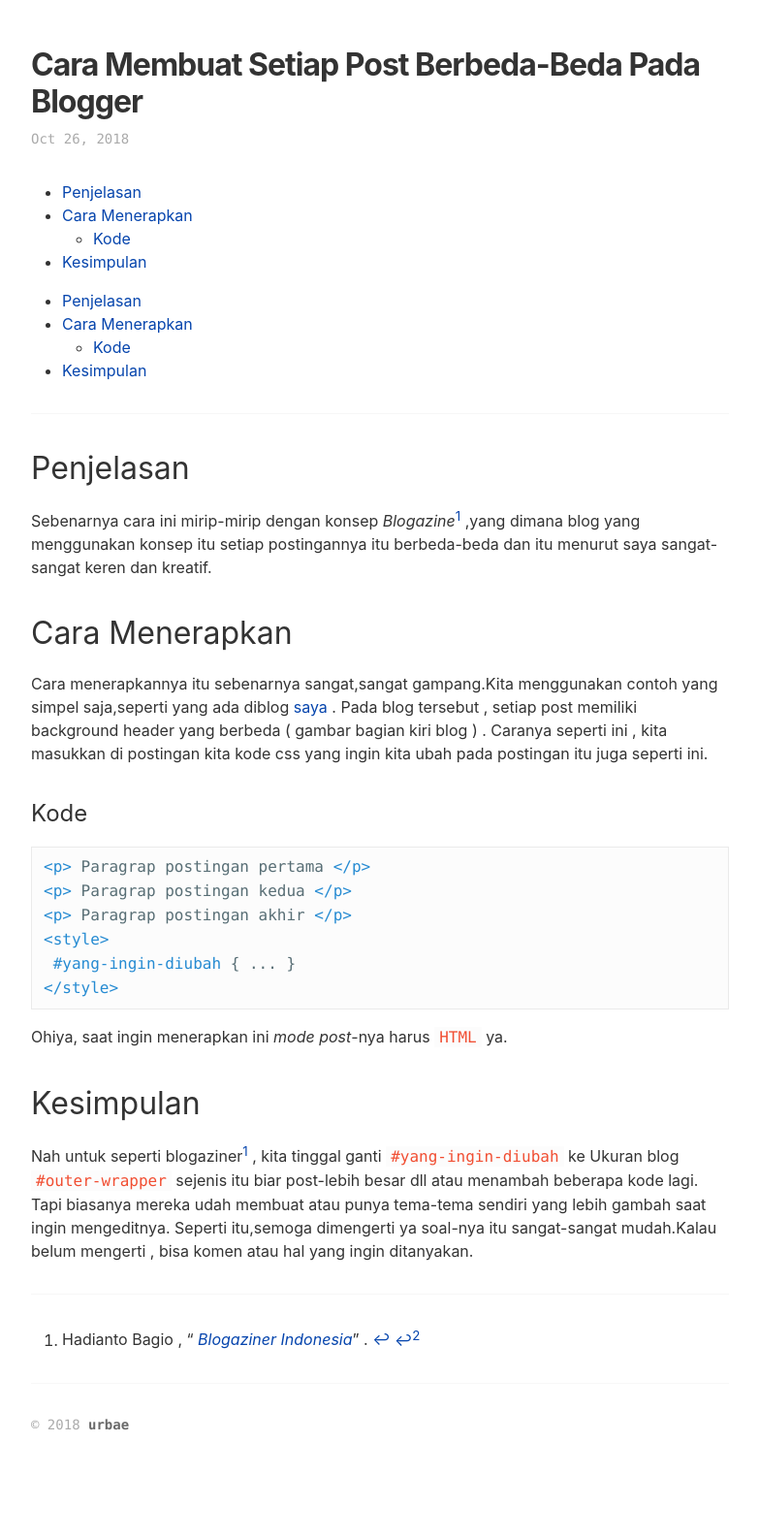
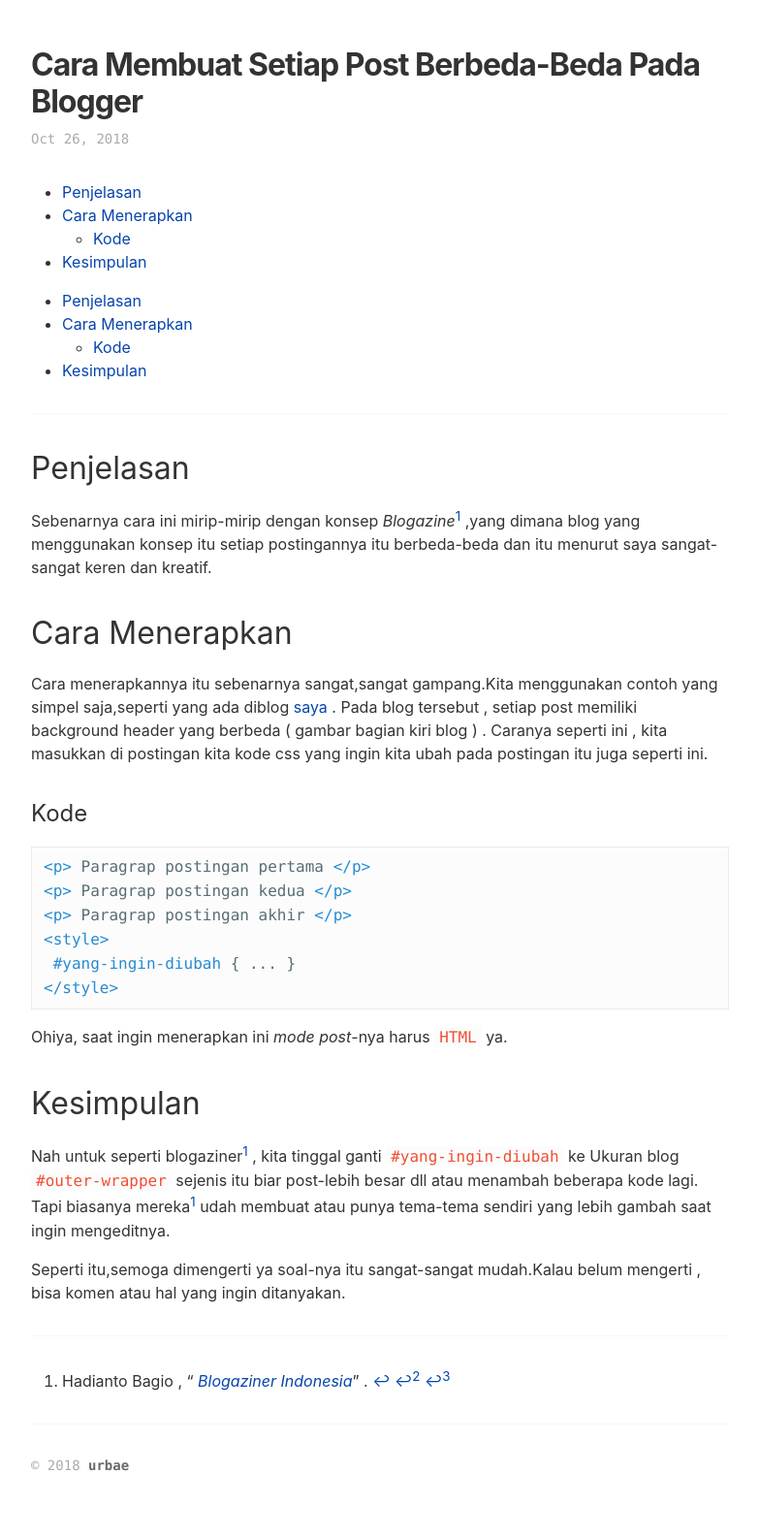
Before and after one commit to urbae/urbae.github.io, a Jekyll site: the page built from _posts/2018-10-26-cara-membuat-setiap-post-berbeda-beda-pada-blogger.md, in a window 1280 px wide. Shown: the whole page at 97% size, without its empty margins (8-791 px from the left). Built offline with Jekyll 4.4.1, drawn with Linux system fonts in a browser that asks for light colours; the table of contents is made by our own code; before the commit the page ends 1544 px from its top, so only the background shows below that; some of the changed lines change nothing that is shown.

Commit message:
asdasda
asdasd

```diff
--- a/_posts/2018-10-26-cara-membuat-setiap-post-berbeda-beda-pada-blogger.md
+++ b/_posts/2018-10-26-cara-membuat-setiap-post-berbeda-beda-pada-blogger.md
@@ -31,7 +31,10 @@ Ohiya, saat ingin menerapkan ini *mode post*-nya harus `HTML` ya.
 
 ## Kesimpulan
 Nah untuk seperti blogaziner[^fn-sample_footnote] , kita tinggal ganti `#yang-ingin-diubah` ke Ukuran blog `#outer-wrapper` sejenis itu biar post-lebih besar dll atau menambah beberapa kode lagi.
-Tapi biasanya mereka udah membuat atau punya tema-tema sendiri yang lebih gambah saat ingin mengeditnya.
+Tapi biasanya mereka[^fn-sample_footnote] udah membuat atau punya tema-tema sendiri yang lebih gambah saat ingin mengeditnya.
+
+
+
 Seperti itu,semoga dimengerti ya soal-nya itu sangat-sangat mudah.Kalau belum mengerti , bisa komen atau hal yang ingin ditanyakan.
 
 -----
```
